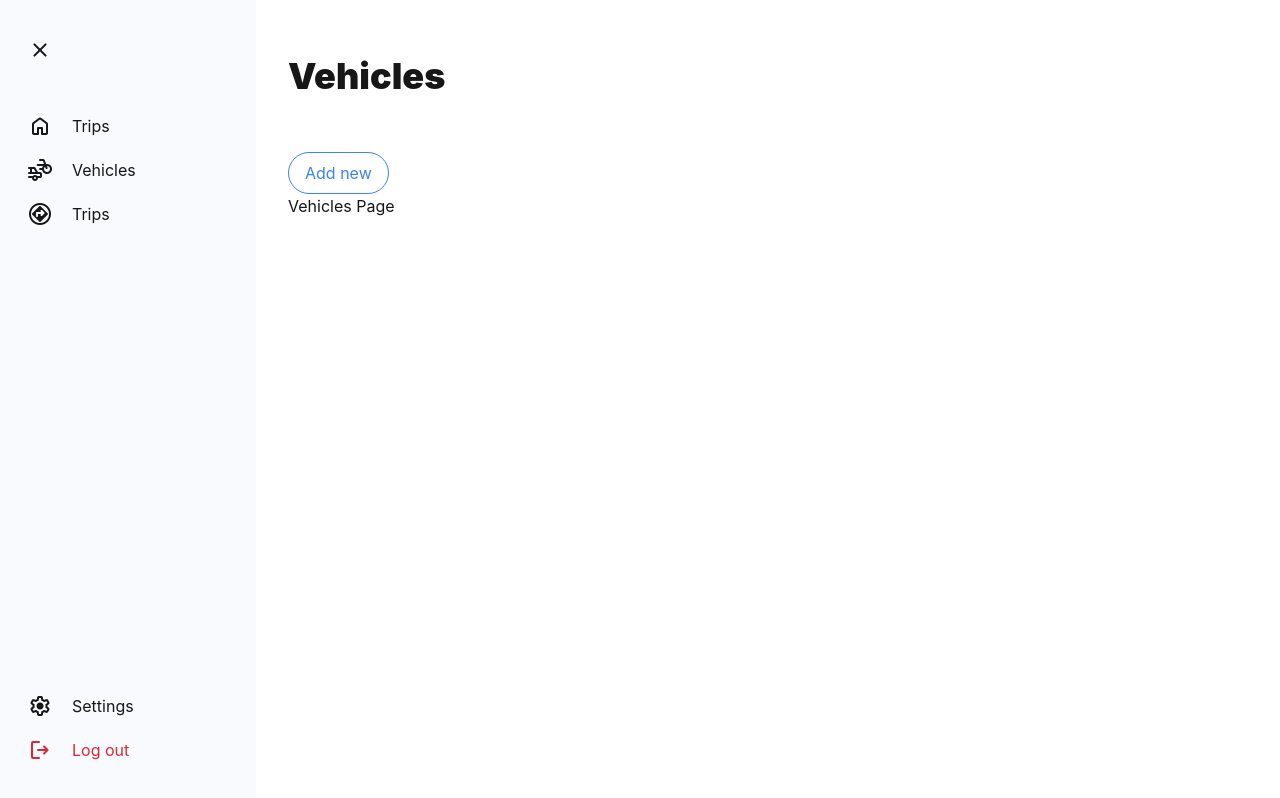
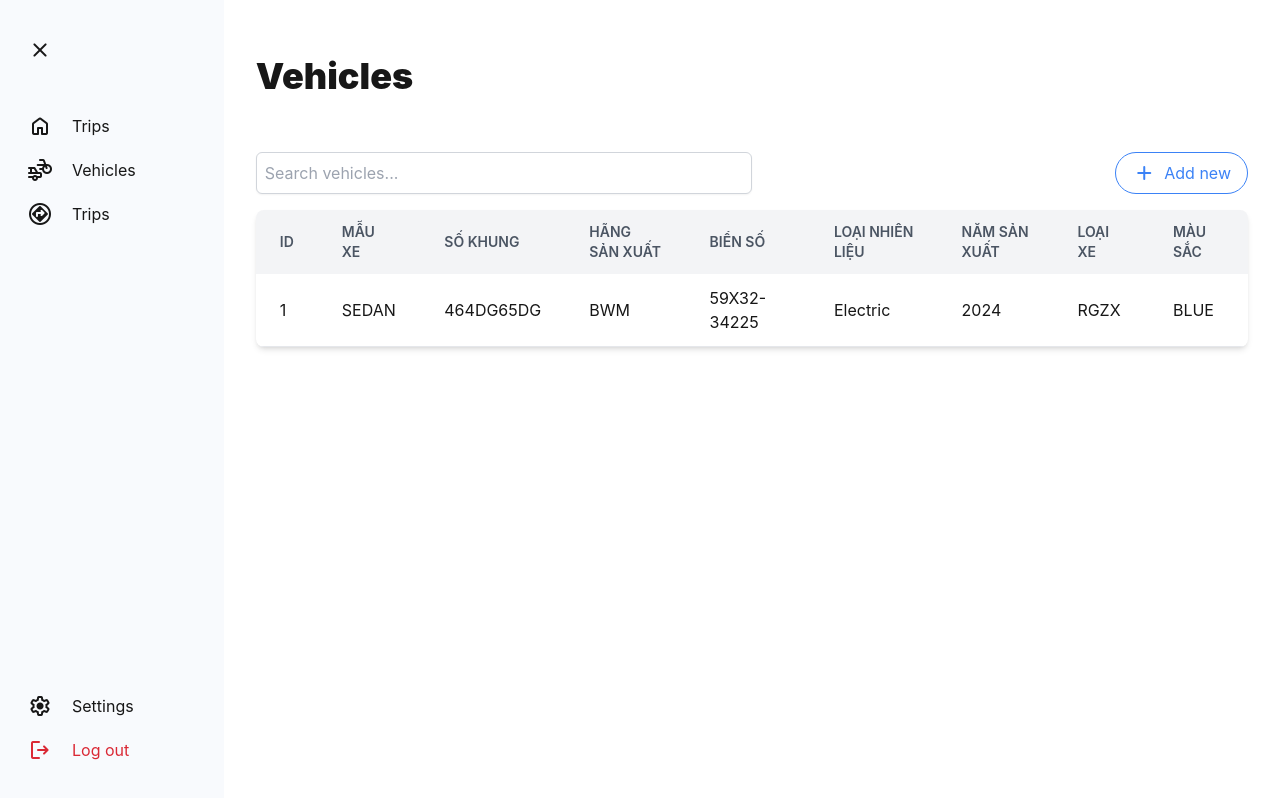
Before and after one commit to nngohuyy/fleet-track, a Next.js app: page /vehicles in a window 1280 px wide. Built offline with nearby package versions, Linux system fonts and the light colour scheme.

Commit message:
Implement table for VehicleList

```diff
--- a/src/app/vehicles/add-new-vehicle/page.tsx
+++ b/src/app/vehicles/add-new-vehicle/page.tsx
@@ -1,12 +1,60 @@
-// pages/AddNewVehicle.tsx
+"use client"
+
+import { useState } from "react";
 import React from "react";
 import InputField from "@/components/InputField/InputField";
 import Button from "@/components/Button/Button";
+import API from "@/database/apiList";
 
 export default function AddNewVehicle() {
+  const vehicleAPI = API.vehicleList;
+
+  const [vehicleModule, setVehicleModule] = useState("");
+  const [SoKhungModule, setSoKhungModule] = useState("");
+  const [HangModule, setHangModule] = useState("");
+  const [BienSoModule, setBienSoModule] = useState("");
+  const [NhienLoaiModule, setNhienLoaiModule] = useState("");
+  const [NamModule, setNamModule] = useState("");
+  const [LoaiXeModule, setLoaiXeModule] = useState("");
+  const [MauSacModule, setMauSacModule] = useState("");
+  const [apiError, setApiError] = useState("");
+
+  const handleSubmit = async () => {
+    try {
+      const response = await fetch(vehicleAPI, {
+        method: "POST",
+        headers: {
+          "Content-Type": "application/json",
+        },
+        body: JSON.stringify({
+          vehicleModule,
+          SoKhungModule,
+          HangModule,
+          BienSoModule,
+          NhienLoaiModule,
+          NamModule,
+          LoaiXeModule,
+          MauSacModule,
+        }),
+      });
+
+      if (!response.ok) {
+        throw new Error("Something went wrong");
+      }
+
+      alert("Vehicle added successfully");
+    } catch (error) {
+      if (error instanceof Error) {
+        setApiError(error.message);
+      } else {
+        setApiError("An unknown error occurred");
+      }
+    }
+  }
+
   return (
     <div className="flex flex-col gap-9">
-      <div className="inline-flex w-full flex-col gap-6">
+      <form onSubmit={handleSubmit} className="inline-flex w-full flex-col gap-6">
         <div className="grid grid-cols-2 gap-5">
           <div className="inline-flex flex-col gap-6">
             <InputField label="Registration number" />
@@ -37,7 +85,7 @@ export default function AddNewVehicle() {
             <InputField label="Valid until" />
           </div>
         </div>
-      </div>
+      </form>
       <div className="inline-flex w-full flex-row justify-between">
         <Button
           variant="outline"
--- a/src/app/vehicles/page.tsx
+++ b/src/app/vehicles/page.tsx
@@ -1,20 +1,108 @@
-import Button from "@/components/Button/Button"
-import Link from "next/link"
+"use client"
+
+import { useState } from "react";
+import Button from "@/components/Button/Button";
+import Link from "next/link";
+import data from "@/database/vehicleList";
+
+interface Column {
+  key: string;
+  title: string;
+}
+
+const TableHeader = ({ columns }: { columns: Column[] }) => (
+  <thead className="bg-gray-100 text-gray-600 uppercase text-sm">
+    <tr className="py-3 px-6 text-left font-semibold">
+      {columns.map((column) => (
+        <th key={column.key} className="py-3 px-6 text-left font-semibold">{column.title}</th>
+      ))}
+    </tr>
+  </thead>
+);
+
+interface Vehicle {
+  id: string;
+  vehicleModule: string;
+  SoKhungModule: string;
+  HangModule: string;
+  BienSoModule: string;
+  NhienLoaiModule: string;
+  NamModule: string;
+  LoaiXeModule: string;
+  MauSacModule: string;
+}
+
+const TableRow = ({ vehicle }: { vehicle: Vehicle }) => (
+  <tr className="border-b border-gray-200 hover:bg-gray-100">
+    <td className="py-3 px-6 text-left">{vehicle?.id}</td>
+    <td className="py-3 px-6 text-left">{vehicle?.vehicleModule}</td>
+    <td className="py-3 px-6 text-left">{vehicle?.SoKhungModule}</td>
+    <td className="py-3 px-6 text-left">{vehicle?.HangModule}</td>
+    <td className="py-3 px-6 text-left">{vehicle?.BienSoModule}</td>
+    <td className="py-3 px-6 text-left">{vehicle?.NhienLoaiModule}</td>
+    <td className="py-3 px-6 text-left">{vehicle?.NamModule}</td>
+    <td className="py-3 px-6 text-left">{vehicle?.LoaiXeModule}</td>
+    <td className="py-3 px-6 text-left">{vehicle?.MauSacModule}</td>
+  </tr>
+);
 
 export default function VehiclePage() {
+  const [searchTerm, setSearchTerm] = useState("");
+
+  const filteredVehicles = data.vehicleList.filter((vehicle) => {
+    return (
+      vehicle.id.toLowerCase().includes(searchTerm.toLowerCase()) ||
+      vehicle.vehicleModule.toLowerCase().includes(searchTerm.toLowerCase()) ||
+      vehicle.SoKhungModule.toLowerCase().includes(searchTerm.toLowerCase()) ||
+      vehicle.HangModule.toLowerCase().includes(searchTerm.toLowerCase()) ||
+      vehicle.BienSoModule.toLowerCase().includes(searchTerm.toLowerCase()) ||
+      vehicle.NhienLoaiModule.toLowerCase().includes(searchTerm.toLowerCase()) ||
+      vehicle.NamModule.toLowerCase().includes(searchTerm.toLowerCase()) ||
+      vehicle.LoaiXeModule.toLowerCase().includes(searchTerm.toLowerCase()) ||
+      vehicle.MauSacModule.toLowerCase().includes(searchTerm.toLowerCase())
+    );
+  });
+
   return (
     <div>
+      <div className="flex justify-between">
+        <input
+            type="text"
+            placeholder="Search vehicles..."
+            value={searchTerm}
+            onChange={(e) => setSearchTerm(e.target.value)}
+            className="mb-4 w-1/2 p-2 border border-gray-300 rounded-md shadow-sm focus:outline-none focus:border-blue-500"
+          />
         <Link href="/vehicles/add-new-vehicle">
           <Button
             variant="outline"
             color="primary"
             size="md"
             radius="full"
+            startContent = {<span className="material-symbols-rounded">
+              add
+              </span>}
           >
             Add new
           </Button>
         </Link>
-      <h1>Vehicles Page</h1>
+      </div>
+      <div className="overflow-hidden rounded-lg shadow-md bg-white">
+        <table className="w-full">
+          <TableHeader columns={data.columns} />
+          <tbody>
+            {filteredVehicles && filteredVehicles.length > 0 ? (
+              filteredVehicles.map((vehicle, index) => (
+                <TableRow key={index} vehicle={vehicle} />
+              ))
+            ) : (
+              <tr>
+                <td className="align-middle text-center h-40" colSpan={data.columns.length}>No vehicles available</td>
+              </tr>
+            )}
+          </tbody>
+        </table>
+      </div>
     </div>
   )
 }
--- a/src/components/InputField/InputField.tsx
+++ b/src/components/InputField/InputField.tsx
@@ -4,9 +4,11 @@ interface InputFieldProps {
   label: string;
   placeholder?: string;
   type?: string;
+  value?: string;
+  onChange?: (e: React.ChangeEvent<HTMLInputElement>) => void;
 }
 
-export default function InputField({ label, placeholder, type }: InputFieldProps) {
+export default function InputField({ label, placeholder, type, value, onChange }: InputFieldProps) {
   return (
     <div className="w-full inline-flex flex-col gap-1">
       <p>{label}</p>
@@ -14,6 +16,8 @@ export default function InputField({ label, placeholder, type }: InputFieldProps
         className="rounded-lg h-12 px-4 border-2 border-[#E4E4E7] focus:outline-none focus:ring-0 focus:border-green-700"
         type={type}
         placeholder={placeholder}
+        value={value}
+        onChange={onChange}
       />
     </div>
   );
--- /dev/null
+++ b/src/database/apiList.ts
@@ -0,0 +1,6 @@
+const API = {
+  vehicleList: "https://66fd4c81c3a184a84d19e7ca.mockapi.io/api/Xe",
+  tripList: "", // TO-DO
+}
+
+export default API;
--- /dev/null
+++ b/src/database/vehicleList.ts
@@ -0,0 +1,55 @@
+const vehicleList = [
+  {
+    "id": "1",
+    "vehicleModule": "SEDAN",
+    "SoKhungModule": "464DG65DG",
+    "HangModule": "BWM",
+    "BienSoModule": "59X32-34225",
+    "NhienLoaiModule": "Electric",
+    "NamModule": "2024",
+    "LoaiXeModule": "RGZX",
+    "MauSacModule": "BLUE",
+  },
+]
+
+const columns = [
+  {
+    key: "id",
+    title: "ID",
+  },
+  {
+    key: "vehicle",
+    title: "Mẫu xe",
+  },
+  {
+    key: "sokhung",
+    title: "Số Khung",
+  },
+  {
+    key: "hangsanxuat",
+    title: "Hãng sản xuất",
+  },
+  {
+    key: "bienso",
+    title: "Biển số",
+  },
+  {
+    key: "loainhienlieu",
+    title: "Loại nhiên liệu",
+  },
+  {
+    key: "namsanxuat",
+    title: "Năm sản xuất",
+  },
+  {
+    key: "loaixe",
+    title: "Loại xe",
+  },
+  {
+    key: "mausac",
+    title: "Màu sắc",
+  }
+]
+
+const data = { vehicleList, columns };
+export default data;
```
Also changed, not shown: package.json (+6 -5 lines), 1 other file (tests, documents, lock files or other folders). Lines whose indentation alone changed are shown as unchanged.
